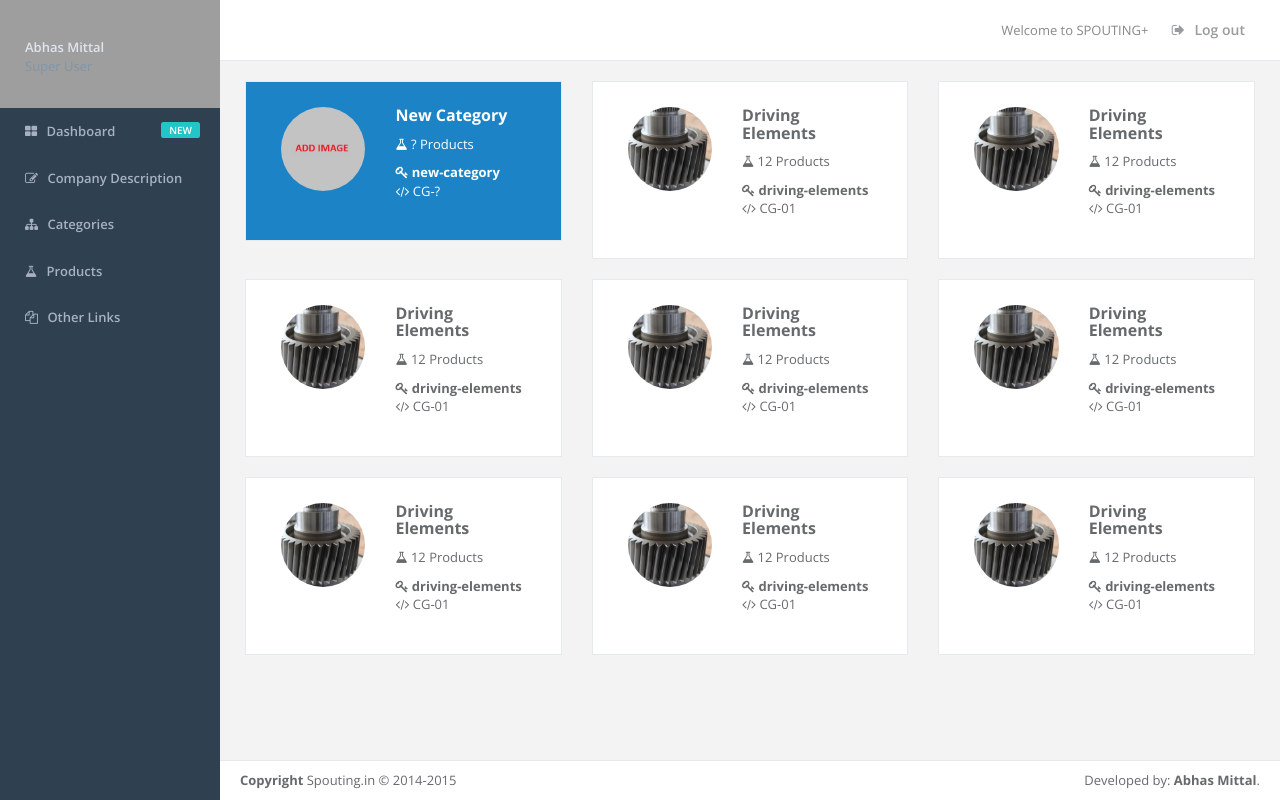
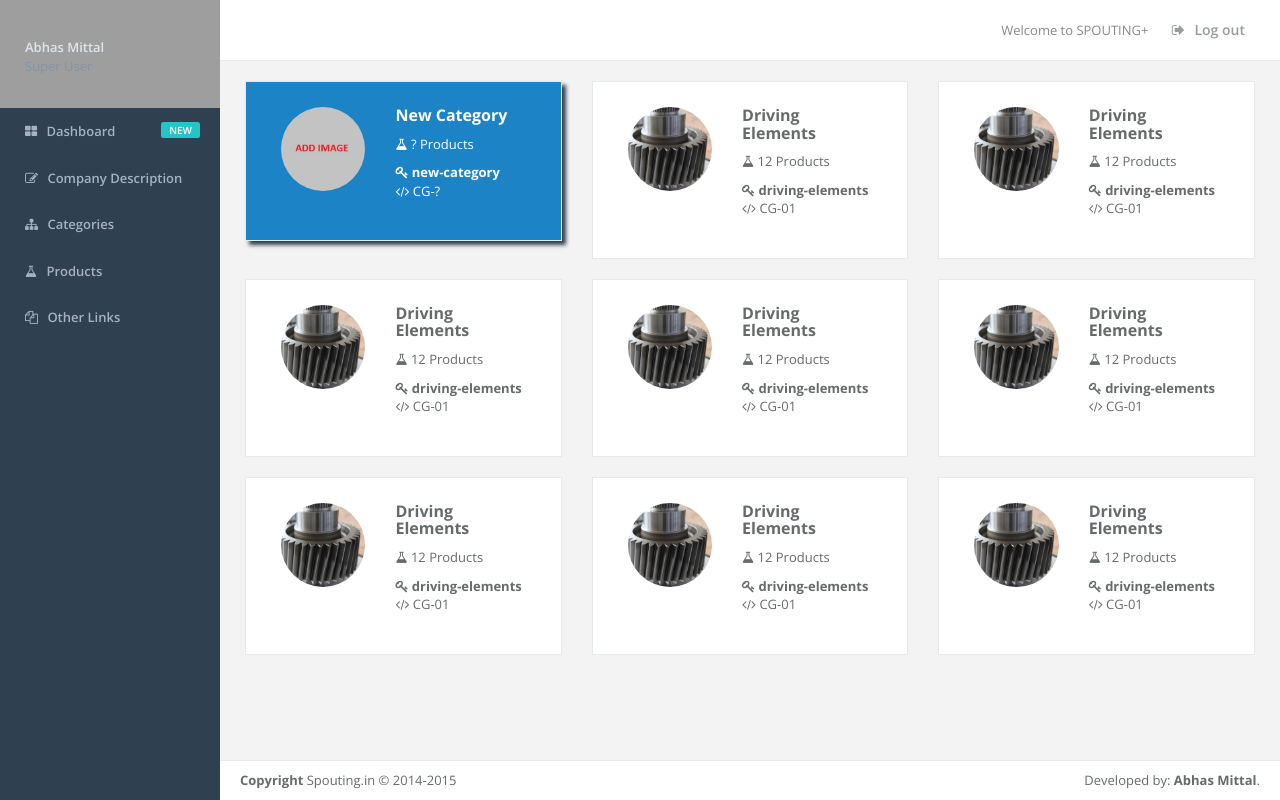
Before and after one commit to mittalabhas1/spouting.in-backend, a PHP site: page /products in a window 1280 px wide, with the pointer over the restyled element. Run offline with PHP 8.4, Linux system fonts and the light colour scheme; the visitor is signed in with stand-in values (Sample User, id 1); grey boxes are pictures that could not be loaded.

Commit message:
Added hover effect on contact-boxes

```diff
--- a/static/main.css
+++ b/static/main.css
@@ -21,3 +21,7 @@
 textarea{
 	resize: none;
 }
+
+.col-lg-4:hover .contact-box {
+	box-shadow: #2f4050 4px 4px 4px;
+}
```
